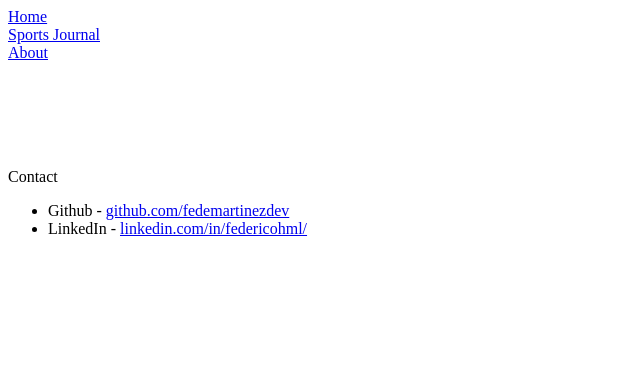
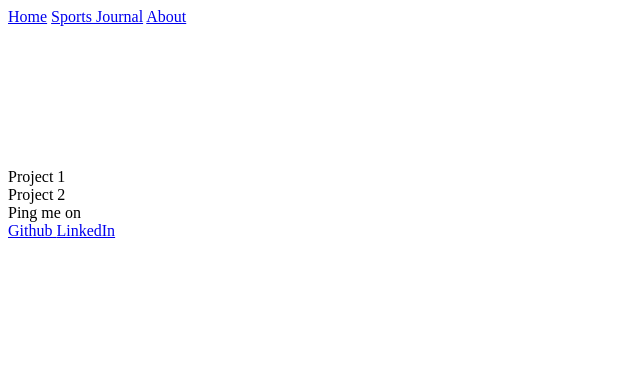
Before and after one commit to fedemartinezdev/fedemartinez.github.io, a plain HTML site: page index.html in a window 1280 px wide. Shown: the whole page, without its empty margins (0-640 px from the left). Drawn offline with Linux system fonts and the light colour scheme.

Commit message:
Improve website structure with better semantic elements

```diff
--- a/index.html
+++ b/index.html
@@ -7,35 +7,30 @@
     </head>
     <body>
         <header class="header">
-            <div class="tab">
+            <nav>
                 <a href="index.html">Home</a>
-            </div>
-            <div class="tab">
                 <a href="sports-journal.html">Sports Journal</a>
-            </div>
-            <div class="tab">
                 <a href="about.html">About</a>
-            </div>
+            </nav>
         </header>
-        <section class="body">
-
-        </section>
+        <main class="body">
+            <article>
+                Project 1
+            </article>
+            <article>
+                Project 2
+            </article>
+        </main>
         <footer class="footer">
-            Contact
-            <ul>
-                <li>
-                    Github -
-                    <a href="https://github.com/fedemartinezdev">
-                        github.com/fedemartinezdev
-                    </a>
-                </li>
-                <li>
-                    LinkedIn -
-                    <a href="https://www.linkedin.com/in/federicohml/">
-                        linkedin.com/in/federicohml/
-                    </a>
-                </li>
-            </ul>
+            Ping me on
+            <nav>
+                <a href="https://github.com/fedemartinezdev">
+                    Github
+                </a>
+                <a href="https://www.linkedin.com/in/federicohml/">
+                    LinkedIn
+                </a>
+            </nav>
         </footer>
     </body>
 </html>
```
Also changed, not shown: about.html (+13 -23 lines), sports-journal-create.html (+13 -23 lines), sports-journal-display.html (+13 -23 lines), sports-journal.html (+13 -23 lines).
